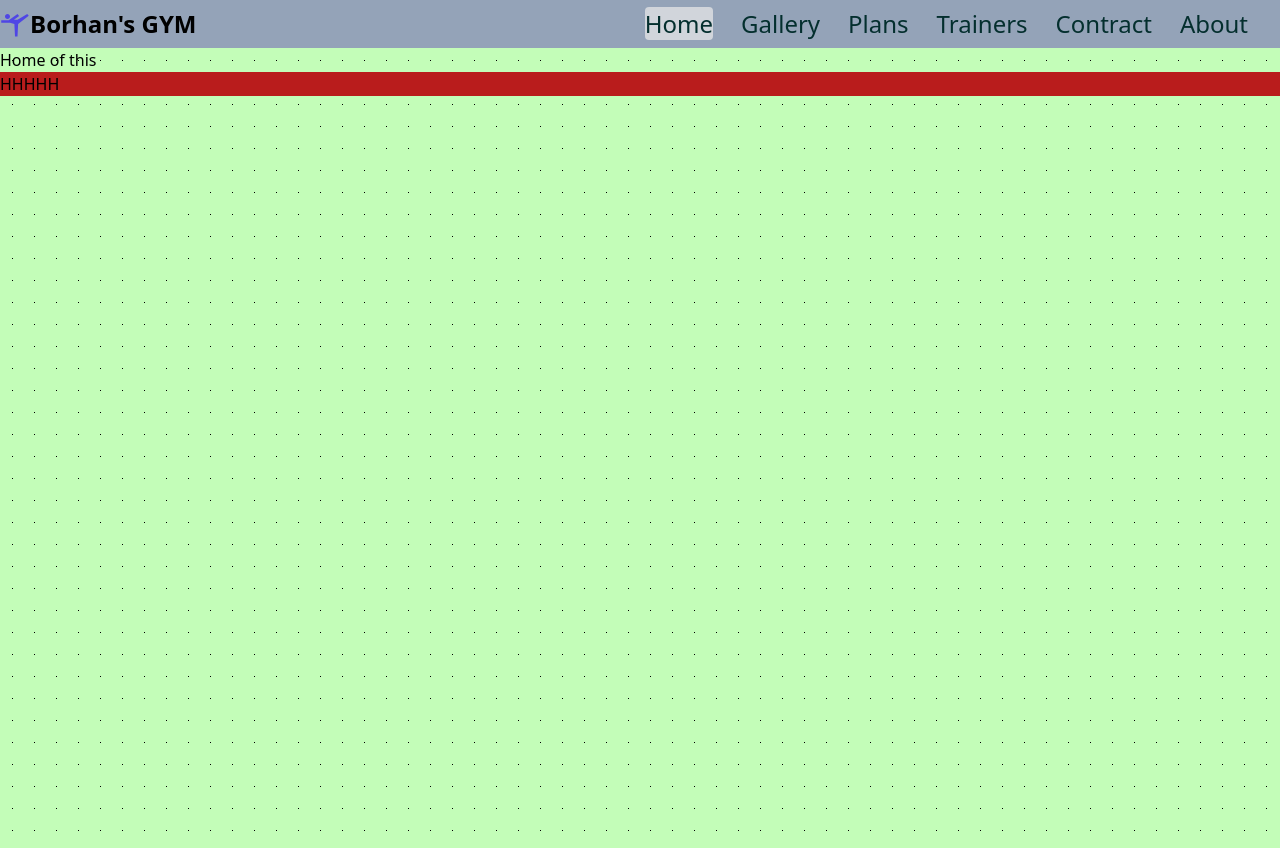
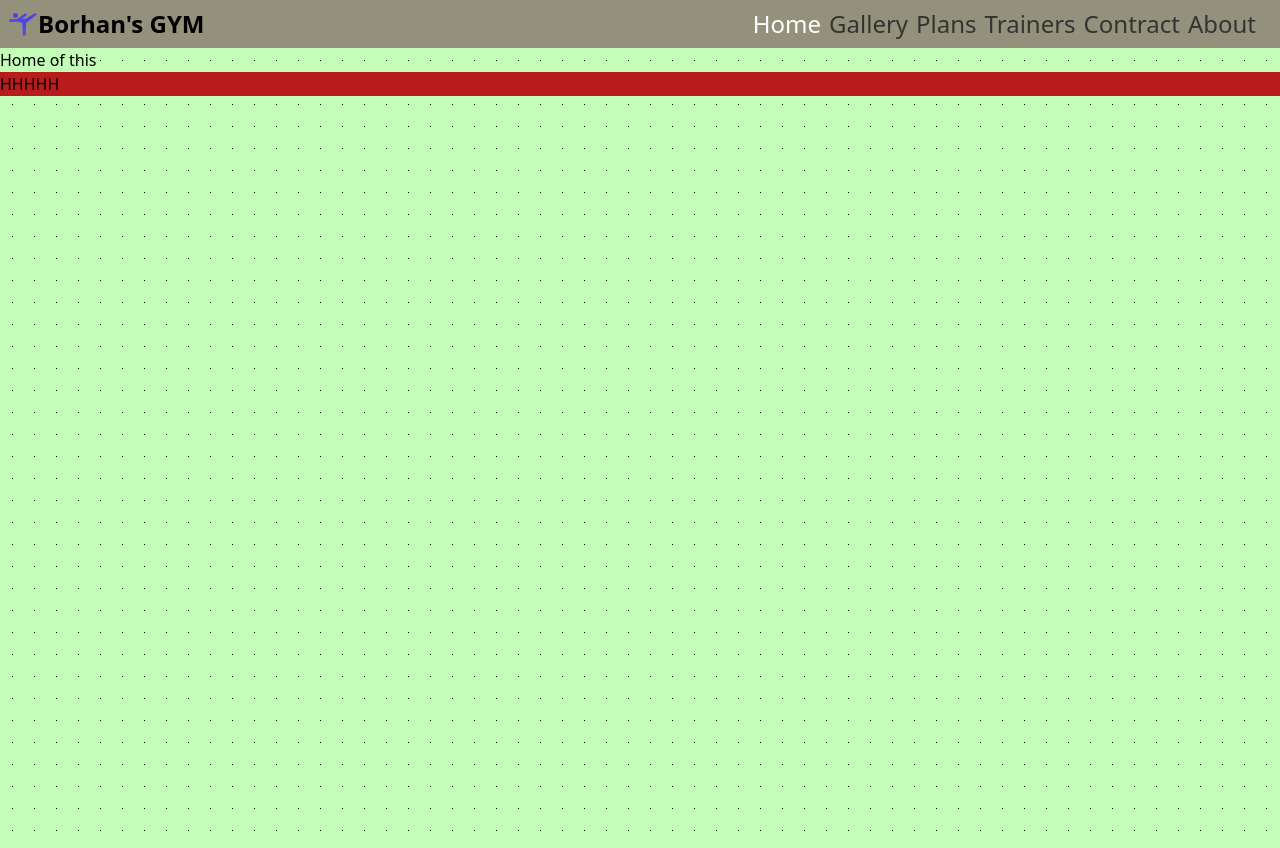
Before and after one commit to BorhanBappy/Gym, a React (Vite) app: page / in a window 1280 px wide. Built offline with nearby package versions, Linux system fonts and the light colour scheme.

Commit message:
updated navg

```diff
--- a/src/component/Navbar.jsx
+++ b/src/component/Navbar.jsx
@@ -2,6 +2,7 @@ import React, { useState } from "react";
 import { Link, useLocation } from "react-router-dom";
 import { MdSportsGymnastics } from "react-icons/md";
 import { FaBars } from "react-icons/fa";
+import { ImCross } from "react-icons/im";
 
 const Navlinks = [
   { name: "Home", link: "/" },
@@ -22,45 +23,65 @@ export default function Navbar() {
   };
 
   return (
-    <div className="w-full top-0 left-0 bg-slate-400">
-      <div className="flex items-center justify-between">
-        <div className="flex items-center">
+    <>
+      <div className="bg-[#93917C]">
+        <div className="flex justify-between p-2">
+          <div className="flex">
             <span className="text-3xl text-indigo-600">
               <MdSportsGymnastics />
             </span>
             <span className="font-bold md:text-2xl cursor-pointer font-sans">
-            Borhan&apos;s GYM
+              Borhan's GYM
             </span>
           </div>
-
-        <div className="relative mr-2 sm:mb-12">
-          <button onClick={toggleNav} className="sm:hidden block">
-            <FaBars />
-          </button>
-
-          {/* Navigation menu */}
-          <ul
-            className={`sm:flex sm:items-center ${
-              isNavOpen ? "block" : "hidden"
-            } absolute top-full right-0 bg-slate-400 p-2`}
-          >
+          {/* Hide this on small screens */}
+          <div className="hidden md:block ">
+            <ul className="flex space-x-2 mr-4 text-2xl">
               {Navlinks.map((linkItem, index) => (
-              <li key={index} className="md:ml-3 text-xl mr-4 mt-6 sm:mt-0">
-                <Link
-                  to={linkItem.link}
-                  className={` text-teal-950 text-2xl hover:text-blue-800 duration-500 ${
+                <li
+                  key={index}
+                  className={`hover:text-zinc-950  text-[#333333] ${
                     location.pathname === linkItem.link
-                      ? " bg-gray-300 rounded" // Add your active link background color class here
-                      : ""
+                      ? " text-white rounded-md"
+                      : null
                   }`}
                 >
-                  {linkItem.name}
-                </Link>
+                  <Link to={linkItem.link}>{linkItem.name}</Link>
                 </li>
               ))}
             </ul>
           </div>
+          {/* Show this on small screens */}
+          <div className="md:hidden flex items-center">
+            <button onClick={toggleNav} className="">
+              {isNavOpen ? <ImCross /> : <FaBars />}
+            </button>
           </div>
         </div>
+      </div>
+      {/* Mobile menu */}
+      <div
+        className={`md:hidden fixed p-4 right-5 bg-[#25383C] ${
+          isNavOpen
+            ? "opacity-200 translate-x-0  transition-transform ease-in duration-300"
+            : "opacity-0 translate-x-[20px] transition-transform ease-out duration-900"
+        }`}
+      >
+        <ul>
+          {Navlinks.map((linkItem, index) => (
+            <li
+              key={index}
+              className={`hover:text-zinc-950 text-2xl hover: text-white p-2 ${
+                location.pathname === linkItem.link
+                  ? " text-red-400 rounded-md"
+                  : null
+              }`}
+            >
+              <Link to={linkItem.link}>{linkItem.name}</Link>
+            </li>
+          ))}
+        </ul>
+      </div>
+    </>
   );
 }
```
Lines whose indentation alone changed are shown as unchanged.
